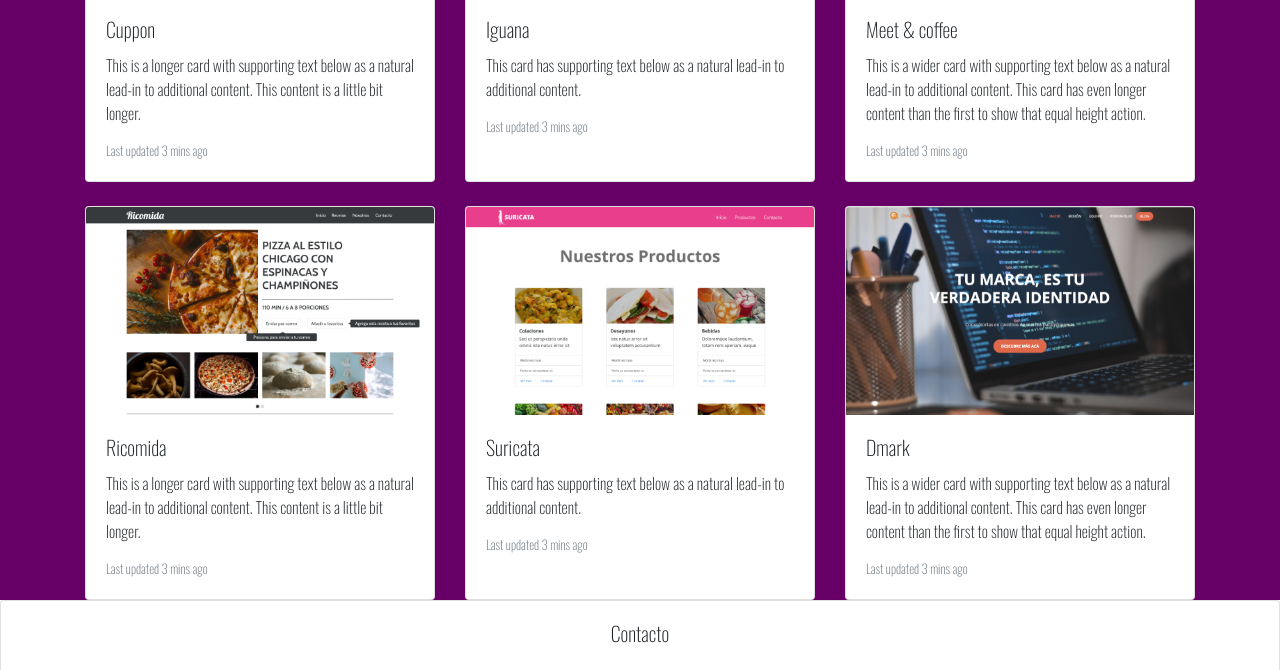
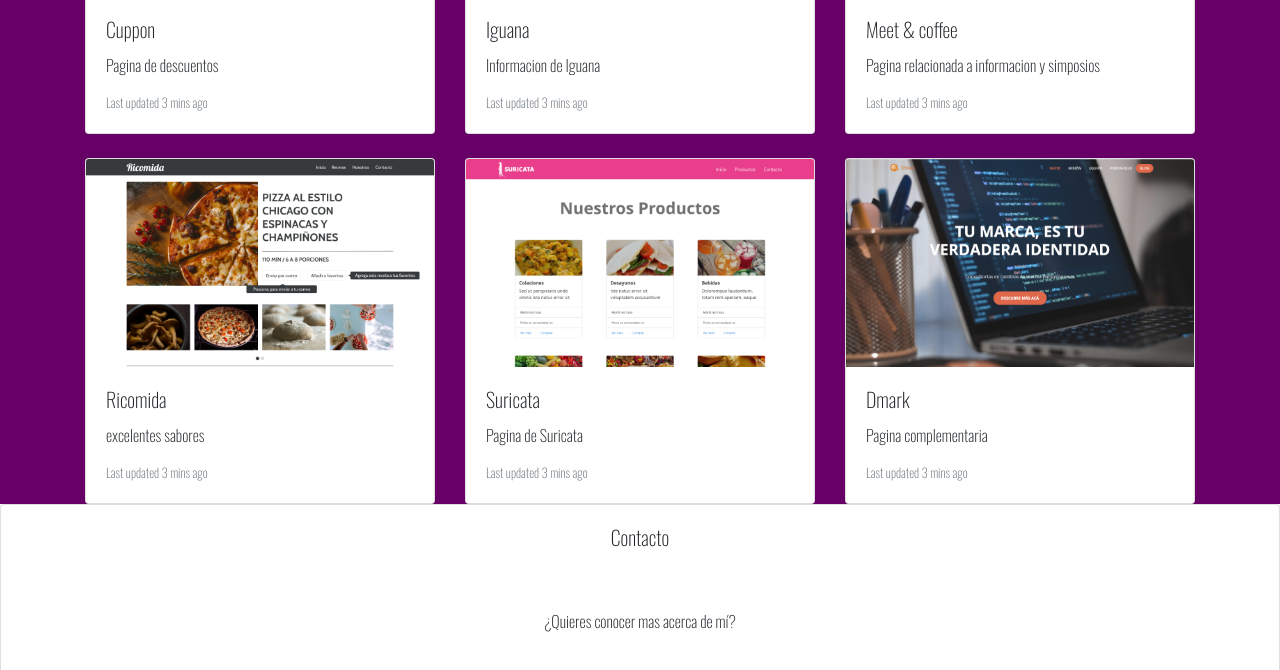
Before and after one commit to negrovariant/portafolio, a plain HTML site: page index.html in a window 1280 px wide. Shown: the part 1867-2537 px from the top of the page. Drawn offline with nearby package versions, Linux system fonts and the light colour scheme; a script that the page names is missing.

Commit message:
cambio en descripcion trabajos

```diff
--- a/index.html
+++ b/index.html
@@ -108,9 +108,7 @@
                         <img src="assets/img/cuppon.png" class="card-img-top" alt="...">
                         <div class="card-body">
                             <h5 class="card-title">Cuppon</h5>
-                            <p class="card-text">This is a longer card with supporting text below as a natural lead-in
-                                to
-                                additional content. This content is a little bit longer.</p>
+                            <p class="card-text">Pagina de descuentos</p>
                             <p class="card-text"><small class="text-muted">Last updated 3 mins ago</small></p>
                         </div>
                     </div>
@@ -118,8 +116,7 @@
                         <img src="assets/img/iguana_page.png" class="card-img-top" alt="...">
                         <div class="card-body">
                             <h5 class="card-title">Iguana</h5>
-                            <p class="card-text">This card has supporting text below as a natural lead-in to additional
-                                content.</p>
+                            <p class="card-text">Informacion de Iguana</p>
                             <p class="card-text"><small class="text-muted">Last updated 3 mins ago</small></p>
                         </div>
                     </div>
@@ -127,9 +124,7 @@
                         <img src="assets/img/meet_coffee.png" class="card-img-top" alt="...">
                         <div class="card-body">
                             <h5 class="card-title">Meet & coffee</h5>
-                            <p class="card-text">This is a wider card with supporting text below as a natural lead-in to
-                                additional content. This card has even longer content than the first to show that equal
-                                height action.</p>
+                            <p class="card-text">Pagina relacionada a informacion y simposios</p>
                             <p class="card-text"><small class="text-muted">Last updated 3 mins ago</small></p>
                         </div>
                     </div>
@@ -140,9 +135,7 @@
                         <img src="assets/img/ricomida.png" class="card-img-top" alt="...">
                         <div class="card-body">
                             <h5 class="card-title">Ricomida</h5>
-                            <p class="card-text">This is a longer card with supporting text below as a natural lead-in
-                                to
-                                additional content. This content is a little bit longer.</p>
+                            <p class="card-text">excelentes sabores</p>
                             <p class="card-text"><small class="text-muted">Last updated 3 mins ago</small></p>
                         </div>
                     </div>
@@ -150,8 +143,7 @@
                         <img src="assets/img/suricata.png" class="card-img-top" alt="...">
                         <div class="card-body">
                             <h5 class="card-title">Suricata</h5>
-                            <p class="card-text">This card has supporting text below as a natural lead-in to additional
-                                content.</p>
+                            <p class="card-text">Pagina de Suricata</p>
                             <p class="card-text"><small class="text-muted">Last updated 3 mins ago</small></p>
                         </div>
                     </div>
@@ -159,9 +151,7 @@
                         <img src="assets/img/dmark.png" class="card-img-top" alt="...">
                         <div class="card-body">
                             <h5 class="card-title">Dmark</h5>
-                            <p class="card-text">This is a wider card with supporting text below as a natural lead-in to
-                                additional content. This card has even longer content than the first to show that equal
-                                height action.</p>
+                            <p class="card-text">Pagina complementaria</p>
                             <p class="card-text"><small class="text-muted">Last updated 3 mins ago</small></p>
                         </div>
                     </div>
```
